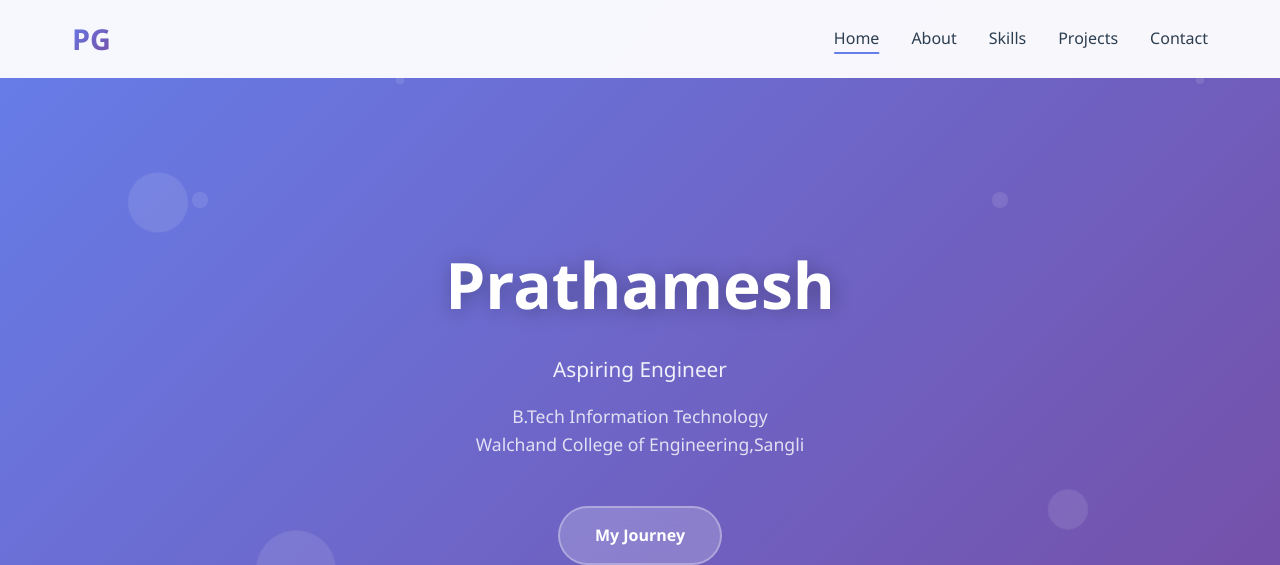
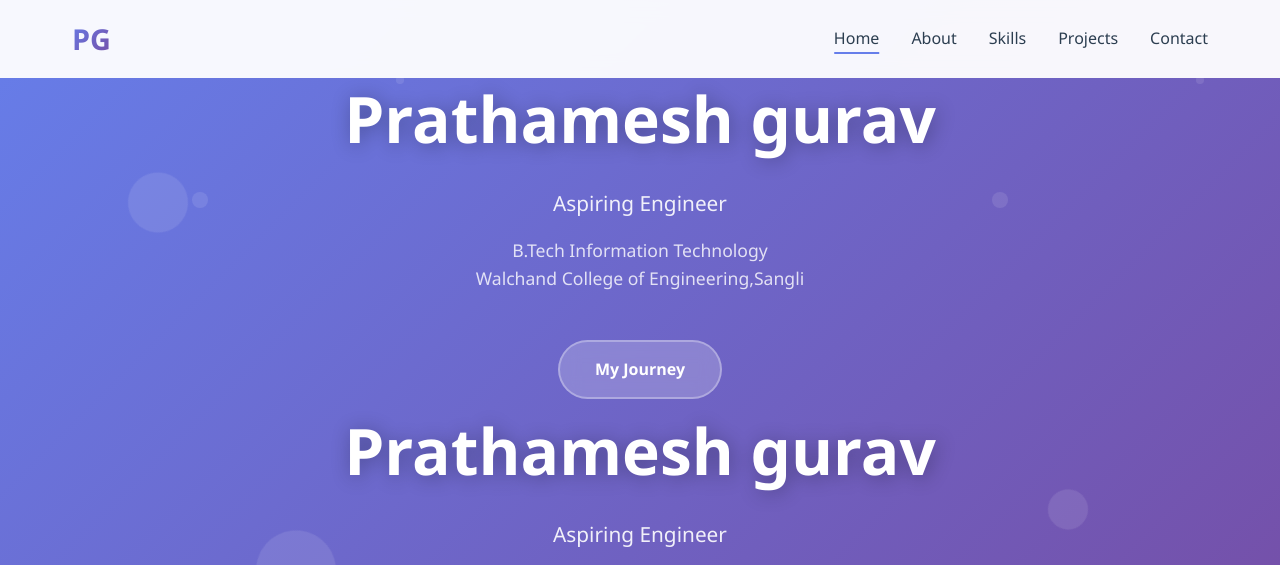
Before and after one commit to Pratham2779/cicd_demo, a website: page index.html in a window 1280 px wide. Shown: the top 565 px of the page. Drawn offline with Linux system fonts and the light colour scheme.

Commit message:
chnages are made

```diff
--- a/index.html
+++ b/index.html
@@ -644,7 +644,12 @@
 
         <div class="hero-content">
 
-            <h1>Prathamesh</h1>
+            <h1>Prathamesh gurav</h1>
+            <p class="subtitle">Aspiring Engineer</p>
+            <p class="degree">B.Tech Information Technology<br>Walchand College of Engineering,Sangli</p>
+            <a href="#about" class="cta-button"> My Journey</a>
+
+            <h1>Prathamesh gurav</h1>
             <p class="subtitle">Aspiring Engineer</p>
             <p class="degree">B.Tech Information Technology<br>Walchand College of Engineering,Sangli</p>
             <a href="#about" class="cta-button"> My Journey</a>
```
